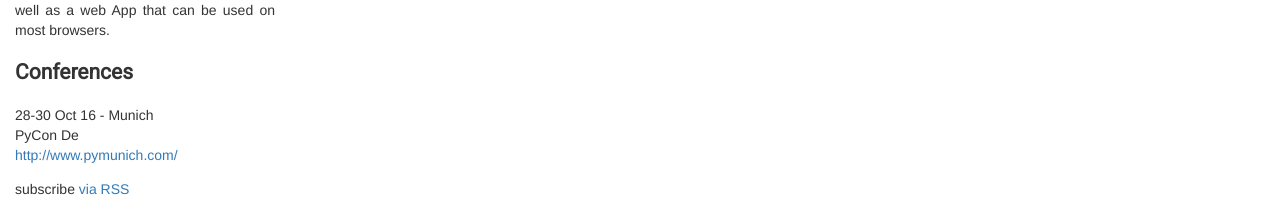
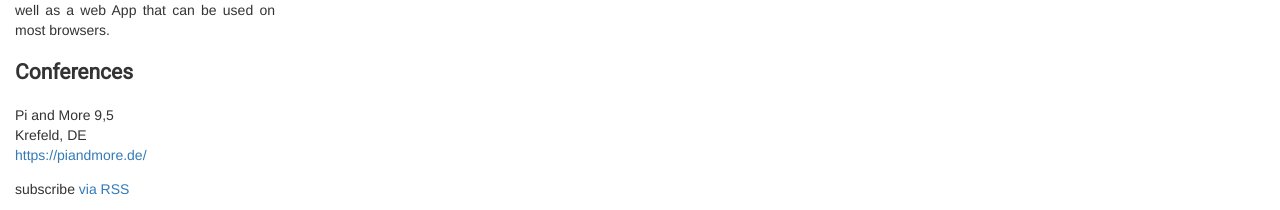
Before and after one commit to PythonTrier/pythontrier.github.io, a Jekyll site: the page built from learning-resources.md, in a window 1280 px wide. Shown: the part 866-1076 px from the top of the page. Built offline with Jekyll 4.4.1, drawn with Linux system fonts in a browser that asks for light colours.

Commit message:
Updated events in sidebar.

```diff
--- a/_includes/sidebar.html
+++ b/_includes/sidebar.html
@@ -52,8 +52,8 @@
   <h2>Conferences</h2>
 
   <p>
-    28-30 Oct 16 - Munich<br/>
-    PyCon De<br/>
-    <a href="http://www.pymunich.com/">http://www.pymunich.com/</a>
+    Pi and More 9,5<br/>
+    Krefeld, DE<br/>
+    <a href="https://piandmore.de/en">https://piandmore.de/</a>
   </p>
 </div>
```
